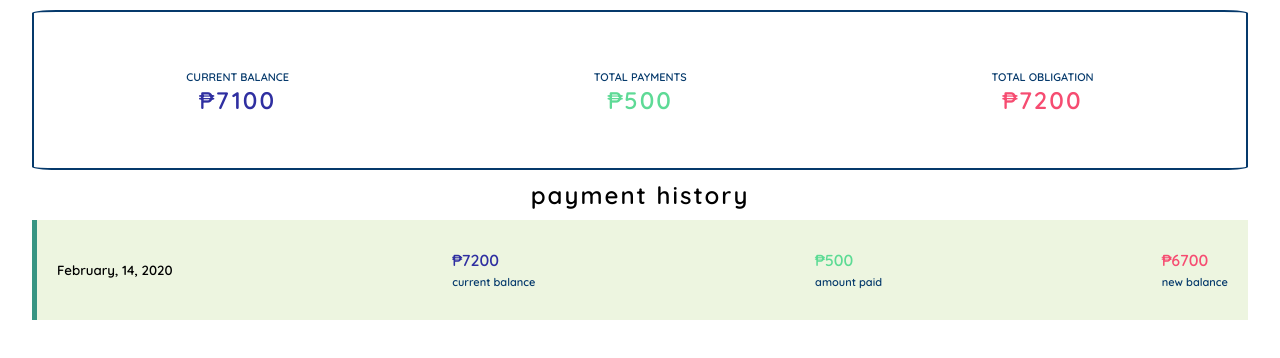
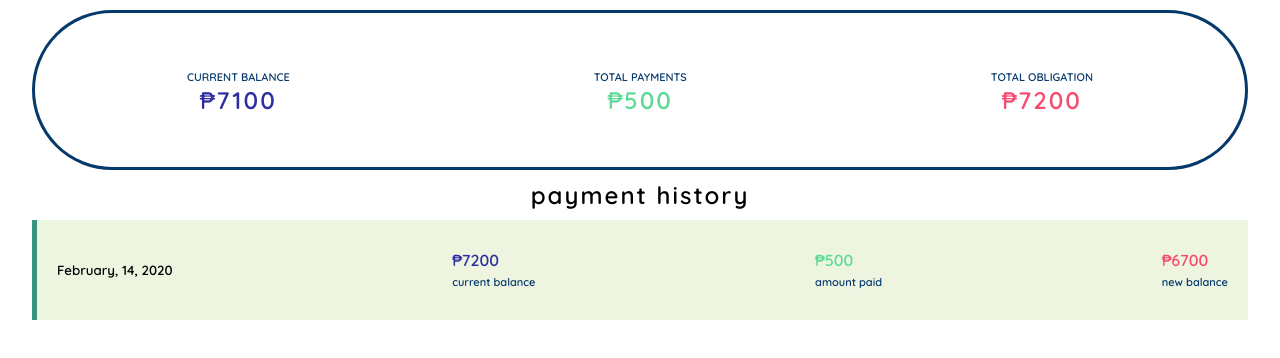
Before and after one commit to jmalbite/loan-monitoring, a React (Create React App) app: page / in a window 1280 px wide. Shown: the top 358 px of the page. Built offline with nearby package versions, Linux system fonts and the light colour scheme.

Commit message:
modified dashboard

```diff
--- a/src/pages/dashboard/dashboard.js
+++ b/src/pages/dashboard/dashboard.js
@@ -1,11 +1,14 @@
 import React from "react";
+import { useState, useEffect } from "react";
 import "./dashboard.scss";
 import StatusAmount from "../../components/status box/status-amount";
 
 function Dashboard() {
+  const [boardStatus, setBoardStatus] = useState();
+
   return (
     <>
-			<div className='remaining-balance-box'>
+      <div className="remaining-balance-box">
         <StatusAmount />
       </div>
     </>
--- a/src/pages/dashboard/dashboard.scss
+++ b/src/pages/dashboard/dashboard.scss
@@ -1,6 +1,6 @@
 .remaining-balance-box {
-  border: 2px solid #05396b;
-  border-radius: 2%;
+  border: 3px solid #05396b;
+  border-radius: 100px;
   display: flex;
   height: 20vh;
   width: 95%;
```
Also changed, not shown: 1 other file (tests, documents, lock files or other folders). Lines whose indentation alone changed are shown as unchanged.
